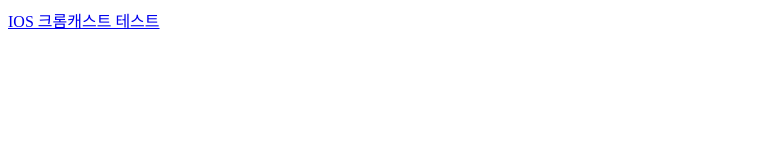
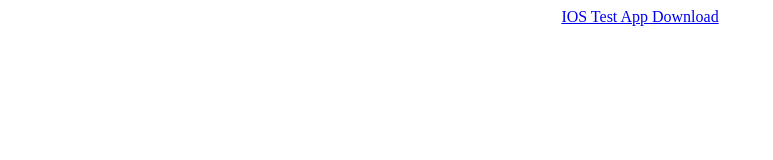
Before and after one commit to dslee155/chromecastTest, a plain HTML site: page index.html in a window 1280 px wide. Shown: the whole page, without its empty margins (0-773 px from the left). Drawn offline with Linux system fonts and the light colour scheme.

Commit message:
Update index.html

```diff
--- a/index.html
+++ b/index.html
@@ -8,5 +8,7 @@
 </head>
 <body>
 </body>
-<a href="itms-services://?action=download-manifest&url=https://dl.dropboxusercontent.com/s/6417xvpladx8vok/tving_test.plist"> IOS 크롬캐스트 테스트</a>
+  <center>
+<a href="itms-services://?action=download-manifest&url=https://dl.dropboxusercontent.com/s/6417xvpladx8vok/tving_test.plist"> IOS Test App Download</a>
+  </center>
 </html>
```
